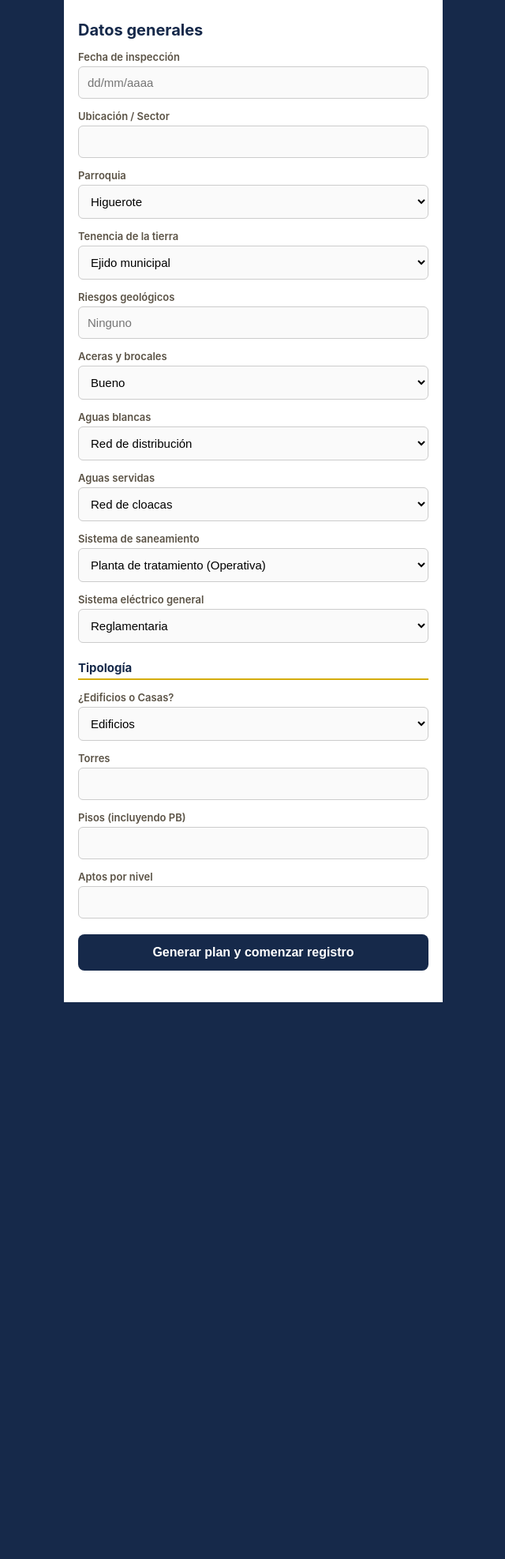
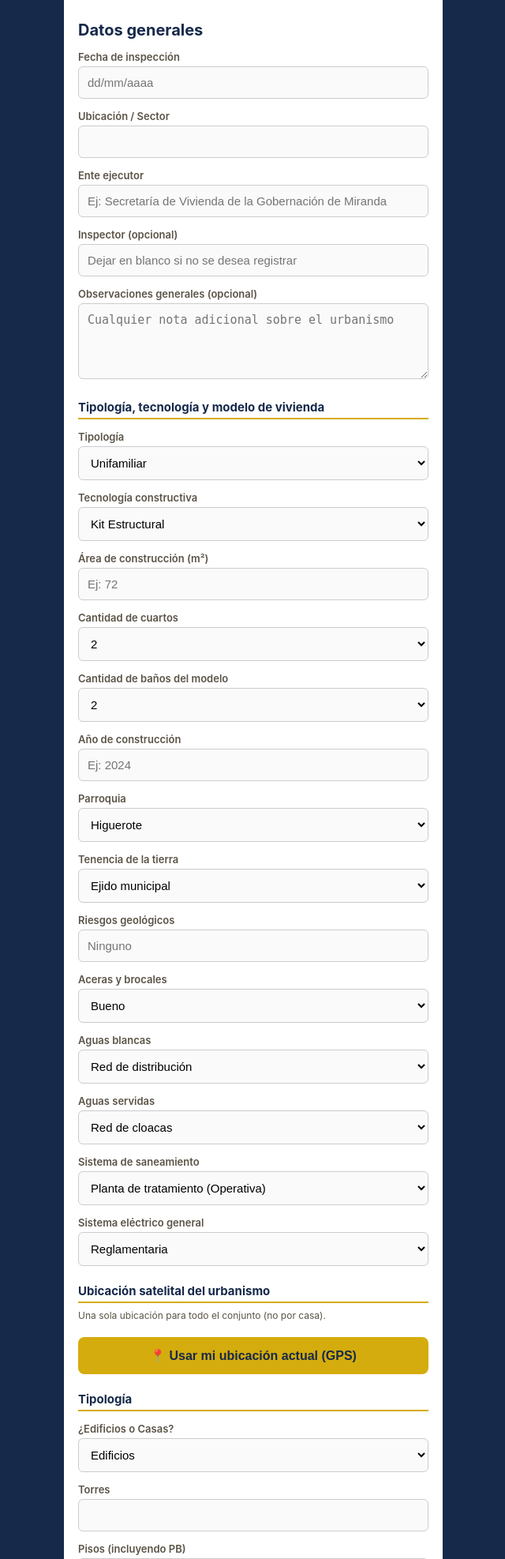
Before and after one commit to alexandergrupillo92-debug/ficha-urbanismo, a Flask app: page /datos_generales in a window 1280 px wide. Shown: the top 1974 px of the page at 79% size, without its empty margins (319-959 px from the left). Before the commit the page ends 1269 px from the top, so only its background shows below. Run offline with Flask 3, Linux system fonts and the light colour scheme; the visitor is signed in with stand-in values (Sample User, id 1).

Commit message:
Add files via upload

```diff
--- a/webapp/templates/cola.html
+++ b/webapp/templates/cola.html
@@ -9,5 +9,6 @@
 
 <a class="boton" href="{{ url_for('detalle') }}">Inspección detallada (1 unidad)</a>
 <a class="boton secundario" href="{{ url_for('lote') }}">Carga rápida por lote</a>
+<a class="boton" style="background:#5B5346;" href="{{ url_for('descargar_actual') }}">Descargar informe con avance actual</a>
 <a class="boton peligro" href="{{ url_for('nuevo') }}">Guardar y salir</a>
 {% endblock %}
--- a/webapp/templates/datos_generales.html
+++ b/webapp/templates/datos_generales.html
@@ -9,6 +9,54 @@
 
   <label>Ubicación / Sector</label>
   <input type="text" name="ubicacion">
+
+  <label>Ente ejecutor</label>
+  <input type="text" name="ente_ejecutor" placeholder="Ej: Secretaría de Vivienda de la Gobernación de Miranda">
+
+  <label>Inspector (opcional)</label>
+  <input type="text" name="inspector" placeholder="Dejar en blanco si no se desea registrar">
+
+  <label>Observaciones generales (opcional)</label>
+  <textarea name="observaciones_generales" rows="4" placeholder="Cualquier nota adicional sobre el urbanismo"></textarea>
+
+  <h2>Tipología, tecnología y modelo de vivienda</h2>
+
+  <label>Tipología</label>
+  <select name="tipologia">
+    <option value="Unifamiliar">Unifamiliar</option>
+    <option value="Bifamiliar">Bifamiliar</option>
+    <option value="Multifamiliar">Multifamiliar</option>
+  </select>
+
+  <label>Tecnología constructiva</label>
+  <select name="tecnologia_constructiva">
+    <option value="Kit Estructural">Kit Estructural</option>
+    <option value="Concreto Armado">Concreto Armado</option>
+    <option value="Estructura Aporticada">Estructura Aporticada</option>
+  </select>
+
+  <label>Área de construcción (m²)</label>
+  <input type="number" name="area_m2" min="0" step="0.01" placeholder="Ej: 72">
+
+  <label>Cantidad de cuartos</label>
+  <select name="cuartos">
+    <option value="1">1</option>
+    <option value="2" selected>2</option>
+    <option value="3">3</option>
+    <option value="4">4</option>
+    <option value="5+">5 o más</option>
+  </select>
+
+  <label>Cantidad de baños del modelo</label>
+  <select name="banos_modelo">
+    <option value="1">1</option>
+    <option value="2" selected>2</option>
+    <option value="3">3</option>
+    <option value="4+">4 o más</option>
+  </select>
+
+  <label>Año de construcción</label>
+  <input type="number" name="anio_construccion" min="1950" max="2100" placeholder="Ej: 2024">
 
   <label>Parroquia</label>
   <select name="parroquia">
@@ -48,6 +96,13 @@
     {% for op in logic.OPC_ELECTRICIDAD %}<option value="{{ op }}">{{ op }}</option>{% endfor %}
   </select>
 
+  <h2>Ubicación satelital del urbanismo</h2>
+  <p style="font-size:12px;color:#5B5346;margin-top:0;">Una sola ubicación para todo el conjunto (no por casa).</p>
+  <button type="button" class="secundario" onclick="capturarUbicacion()">📍 Usar mi ubicación actual (GPS)</button>
+  <p id="texto_gps" style="font-size:13px;color:#16294A;margin-top:8px;"></p>
+  <input type="hidden" name="latitud" id="latitud">
+  <input type="hidden" name="longitud" id="longitud">
+
   <h2>Tipología</h2>
   <label>¿Edificios o Casas?</label>
   <select name="tipo" id="tipo" onchange="mostrarCampos()">
@@ -80,5 +135,23 @@ function mostrarCampos() {
   document.getElementById("campos_casas").style.display = (tipo === "Casas") ? "block" : "none";
 }
 mostrarCampos();
+
+function capturarUbicacion() {
+  var texto = document.getElementById("texto_gps");
+  if (!navigator.geolocation) {
+    texto.textContent = "Tu navegador no permite obtener la ubicación.";
+    return;
+  }
+  texto.textContent = "Obteniendo ubicación...";
+  navigator.geolocation.getCurrentPosition(function(pos) {
+    var lat = pos.coords.latitude.toFixed(6);
+    var lon = pos.coords.longitude.toFixed(6);
+    document.getElementById("latitud").value = lat;
+    document.getElementById("longitud").value = lon;
+    texto.textContent = "Ubicación capturada: " + lat + ", " + lon;
+  }, function(error) {
+    texto.textContent = "No se pudo obtener la ubicación (revisa el permiso de ubicación del navegador).";
+  }, { enableHighAccuracy: true, timeout: 10000 });
+}
 </script>
 {% endblock %}
--- a/webapp/templates/lote_propietarios.html
+++ b/webapp/templates/lote_propietarios.html
@@ -28,7 +28,7 @@
     </select>
 
     <label>Fotografía (opcional)</label>
-    <input type="file" name="foto" accept="image/*" capture="environment">
+    <input type="file" name="foto" accept="image/*">
   </div>
   {% endfor %}
 
--- a/webapp/templates/welcome.html
+++ b/webapp/templates/welcome.html
@@ -6,8 +6,8 @@
 {% if error %}<div class="error">{{ error }}</div>{% endif %}
 
 <form method="POST">
-  <label>Nombre del urbanismo</label>
-  <input type="text" name="urbanismo" required autofocus>
+  <label>Nombre del proyecto / urbanismo</label>
+  <input type="text" name="urbanismo" required autofocus placeholder="Ej: Urbanismo Ciudad Brión">
   <button type="submit">Comenzar / Continuar</button>
 </form>
 {% endblock %}
```
Also changed, not shown: webapp/templates/detalle.html (+11 -3 lines), webapp/templates/lote.html (+7 -1 lines).
